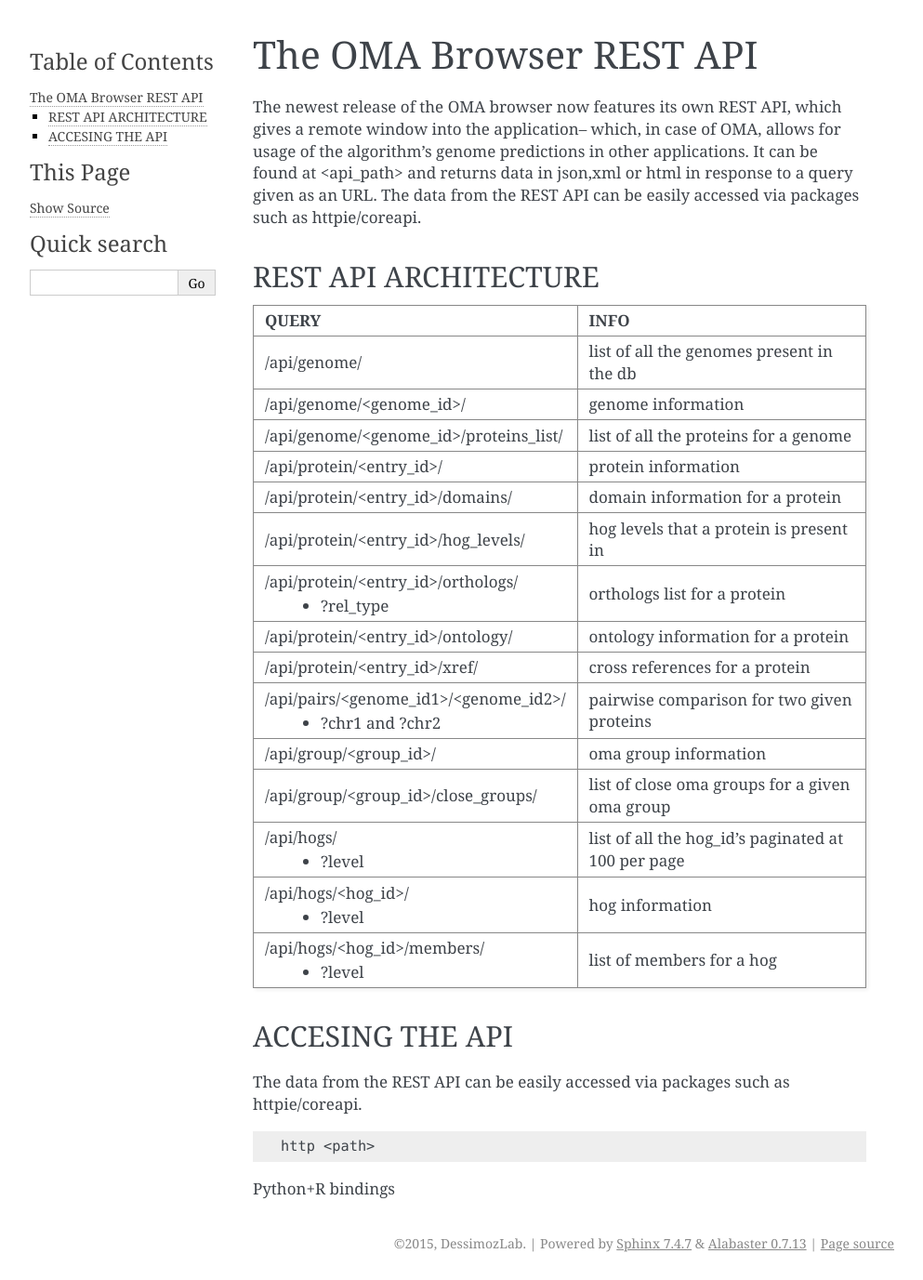
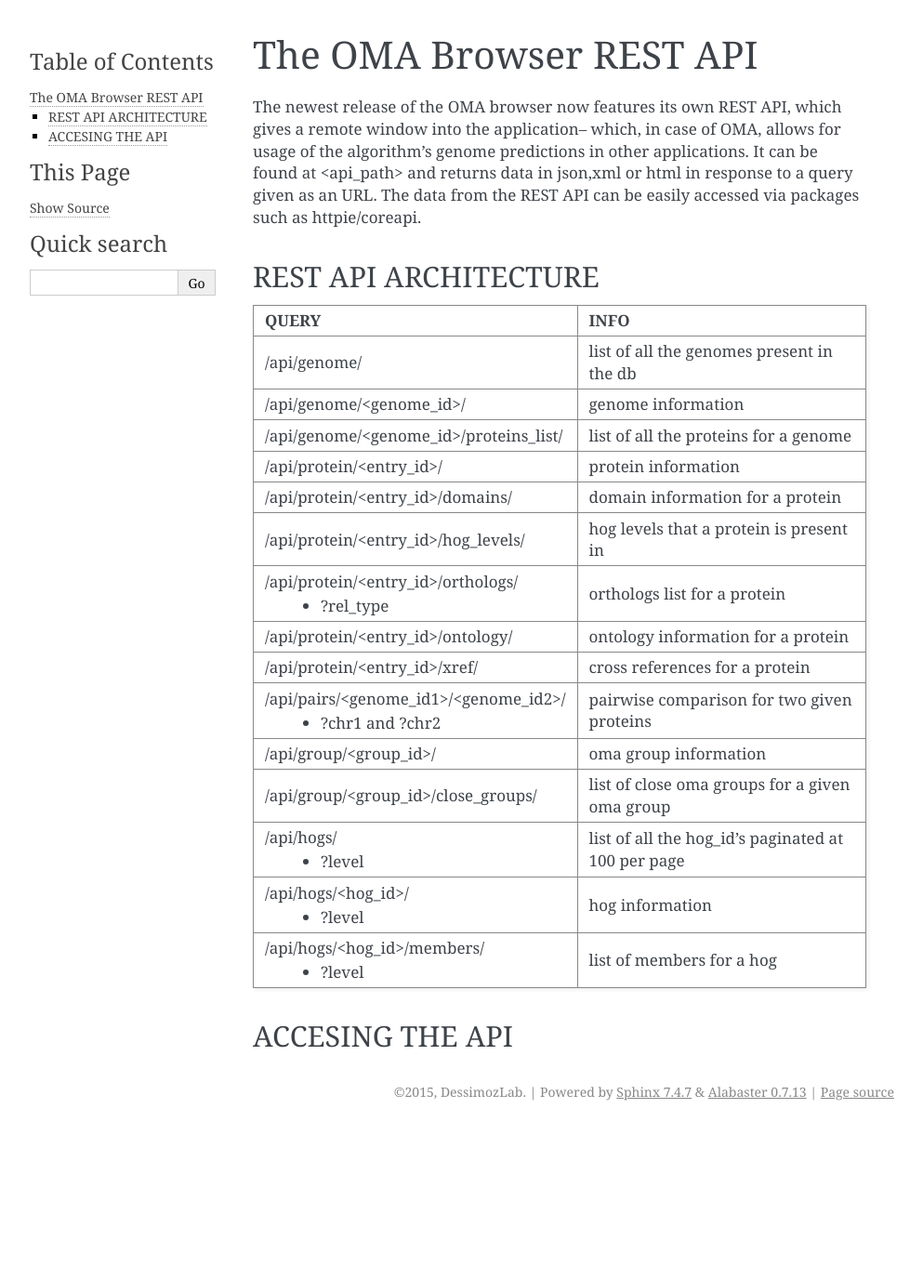
Before and after one commit to DessimozLab/pyomabrowser, a Sphinx documentation site: the page built from docs/API.rst, in a window 1280 px wide. Shown: the whole page at 93% size, without its empty margins (148-1141 px from the left). Built offline with Sphinx 7.4.7, drawn with Linux system fonts in a browser that asks for light colours; after the commit the page ends 1214 px from its top, so only the background shows below that.

Commit message:
fixed the docs bug

```diff
--- a/docs/API.rst
+++ b/docs/API.rst
@@ -57,11 +57,3 @@ REST API ARCHITECTURE
 
 ACCESING THE API
 ---------------------
-
-The data from the REST API can be easily accessed via packages such as httpie/coreapi.
-
-.. code-block:: sh
-
-    http <path>
-
-Python+R bindings
```
Also changed, not shown: 1 other file.
